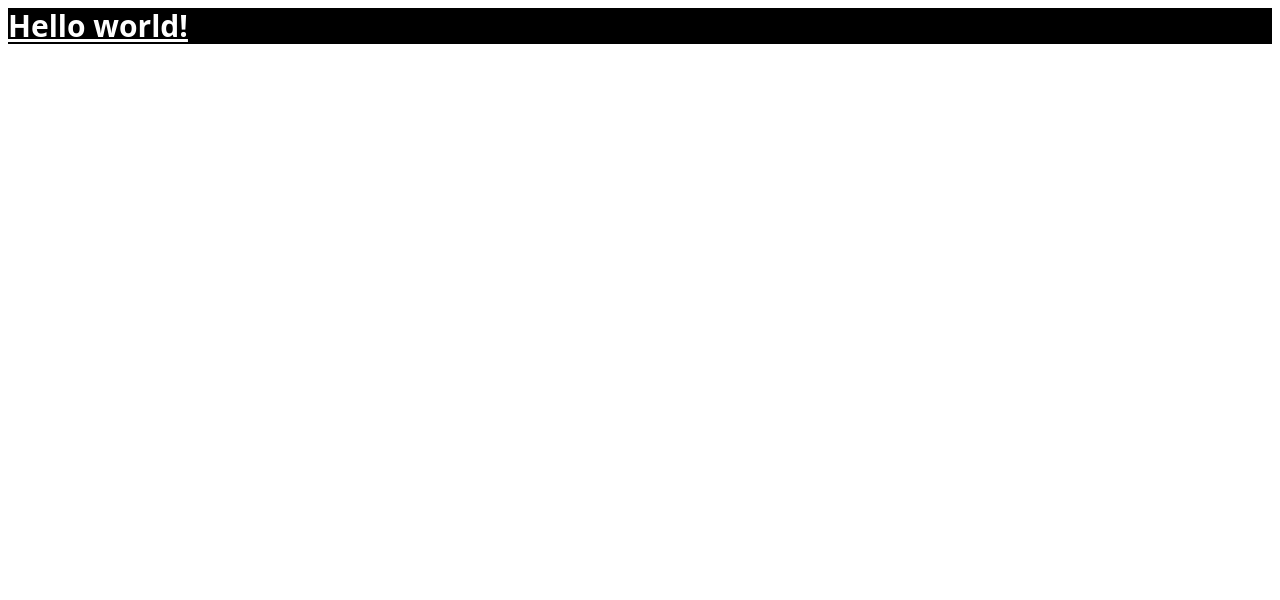
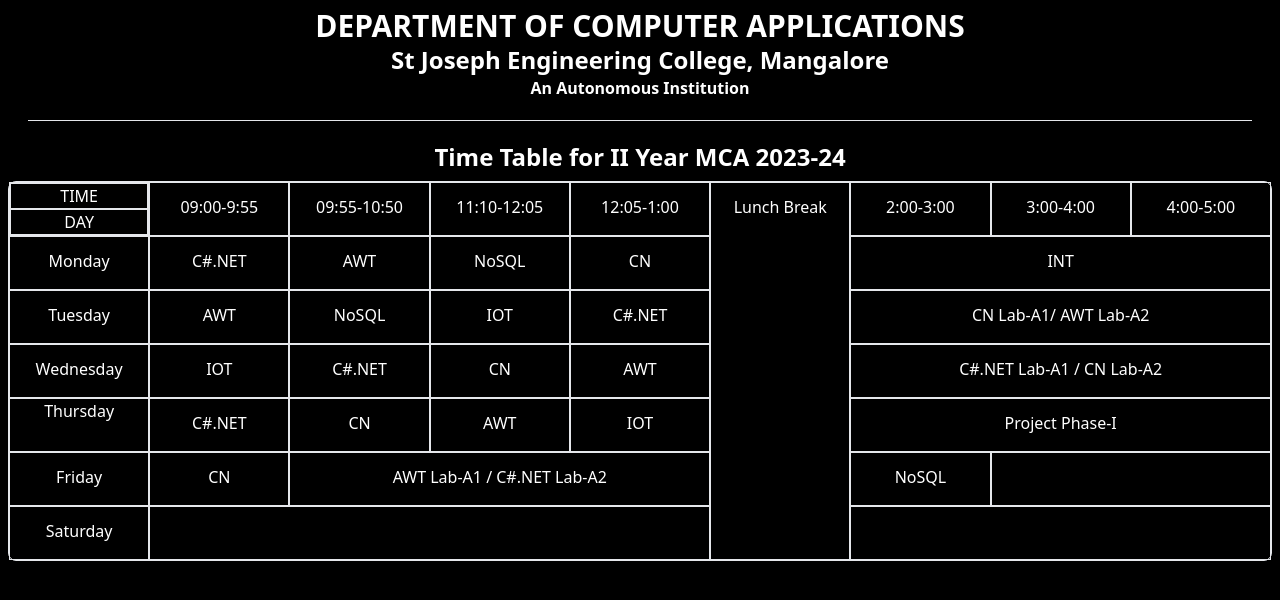
Before and after one commit to charan-1711/AWT-bootstrap, a plain HTML site: page index.html in a window 1280 px wide. Drawn offline with nearby package versions, Linux system fonts and the light colour scheme.

Commit message:
Index file

```diff
--- a/index.html
+++ b/index.html
@@ -6,7 +6,7 @@
     <title>Tailwind CSS</title>
     <script src="https://cdn.tailwindcss.com"></script>
 </head>
-<body class="bg-black-200 p-2">
+<body class="bg-black p-2">
     <style type="text/tailwindcss">
         @layer utilities {
           .content-auto {
@@ -14,9 +14,76 @@
           }
         }
       </style>
-    <h1 class="text-3xl font-bold underline bg-black text-white">
-        Hello world!
-    </h1>
+      <div class="text-center font-bold text-white">
+        <h1 class="text-3xl">
+        DEPARTMENT OF COMPUTER APPLICATIONS
+        </h1>
+            <h2 class="text-2xl">
+                St Joseph Engineering College, Mangalore
+            </h2>
+            <h3 class="text-1xl ">
+                An Autonomous Institution
+            </h3>
+            <hr class="m-5"></hr>
+            <h2 class="text-2xl">
+                Time Table for II Year MCA 2023-24
+            </h2>
+        </div>
+    <!-- <div class="flex flex-row text-white">
+        <div class="basis-1/4">01</div>
+        <div class="basis-1/4">02</div>
+        <div class="basis-1/2">03</div>
+    </div> -->
+    <div class="grid grid-cols-9 grid-rows-7 text-white text-center border border-bg-white rounded-lg mt-2 px-0">
+        <div class="border border-bg-white">
+                <div class="col-span-2">
+                    <div class="basis-1/4 border border-bg-white">TIME</div>
+                    <div class="basis-1/4 border border-bg-white">DAY</div>
+                </div>
+        </div>
+        <div class="border border-bg-white p-3">09:00-9:55</div>
+        <div class="border border-bg-white p-3">09:55-10:50</div>
+        <div class="border border-bg-white p-3">11:10-12:05</div>
+        <div class="border border-bg-white p-3">12:05-1:00</div>
+        <div class="border border-bg-white p-3 row-span-7 text-align-center">Lunch Break</div>
+        <div class="border border-bg-white p-3">2:00-3:00</div>
+        <div class="border border-bg-white p-3">3:00-4:00</div>
+        <div class="border border-bg-white p-3">4:00-5:00</div>
+        <div class="border border-bg-white p-3">Monday</div>
+        <div class="border border-bg-white p-3">C#.NET</div>
+        <div class="border border-bg-white p-3">AWT</div>
+        <div class="border border-bg-white p-3">NoSQL</div>
+        <div class="border border-bg-white p-3">CN</div>
+        <div class="border border-bg-white p-3 col-span-3">INT</div>
+        <div class="border border-bg-white p-3">Tuesday</div>
+        <div class="border border-bg-white p-3">AWT</div>
+        <div class="border border-bg-white p-3">NoSQL</div>
+        <div class="border border-bg-white p-3">IOT</div>
+        <div class="border border-bg-white p-3">C#.NET</div>
+        <div class="border border-bg-white p-3 col-span-3">CN Lab-A1/ AWT Lab-A2</div>
+        <div class="border border-bg-white p-3">Wednesday</div>
+        <div class="border border-bg-white p-3">IOT</div>
+        <div class="border border-bg-white p-3">C#.NET</div>
+        <div class="border border-bg-white p-3">CN</div>
+        <div class="border border-bg-white p-3">AWT</div>
+        <div class="border border-bg-white p-3 col-span-3">C#.NET Lab-A1 / CN Lab-A2</div>
+        <div class="border border-bg-white">Thursday</div>
+        <div class="border border-bg-white p-3">C#.NET</div>
+        <div class="border border-bg-white p-3">CN</div>
+        <div class="border border-bg-white p-3">AWT</div>
+        <div class="border border-bg-white p-3">IOT</div>
+        <div class="border border-bg-white p-3 col-span-3">Project Phase-I</div>
+        <div class="border border-bg-white p-3">Friday</div>
+        <div class="border border-bg-white p-3">CN</div>
+        <div class="border border-bg-white p-3 col-span-3">AWT Lab-A1 / C#.NET Lab-A2</div>
+        <div class="border border-bg-white p-3">NoSQL</div>
+        <div class="border border-bg-white p-3 col-span-2"></div>
+        <div class="border border-bg-white p-3">Saturday</div>
+        <div class="border border-bg-white p-3 col-span-4"></div>
+        <div class="border border-bg-white p-3 col-span-3"></div>
+
+
+    </div>
     <script src="https://cdn.tailwindcss.com"></script>
   <script>
     tailwind.config = {
```
